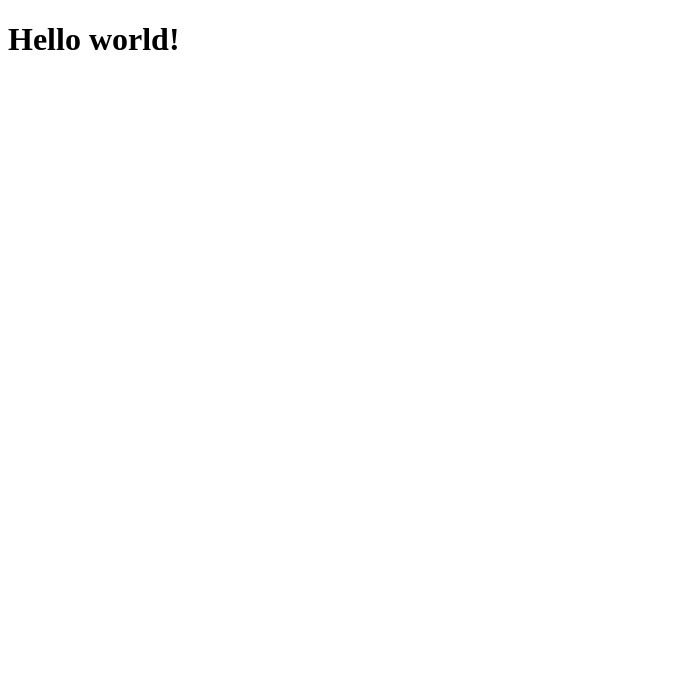
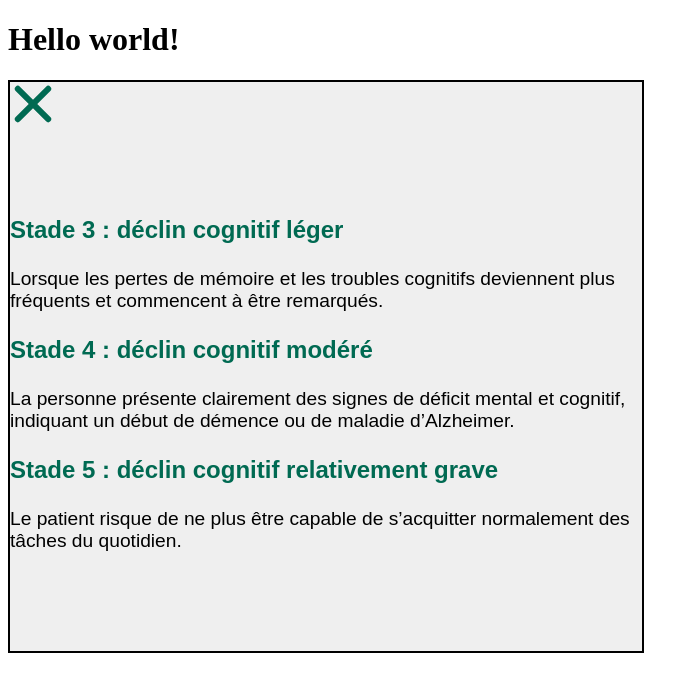
Before and after one commit to 2019-2020-ps6/2022-2023-ps6-les-memorysateurs, an Angular app in the folder front-end/: page /info-stade in a window 1280 px wide. Before the commit this address led to /. Shown: the top 692 px of the page, without its empty margins (0-699 px from the left). Built offline with nearby package versions, Linux system fonts and the light colour scheme.

Commit message:
feat : recupération des données du formulaire + affichage des infos liées aux stades Ref #13

```diff
--- a/front-end/src/app/app-routing.module.ts
+++ b/front-end/src/app/app-routing.module.ts
@@ -5,12 +5,14 @@ import { CreerMemoryComponent } from './creer-memory/creer-memory.component';
 import { FooterCreerThemeComponent } from './footer-creer-theme/footer-creer-theme.component';
 import {ListeThemeComponent} from "./liste-theme/liste-theme.component";
 import {CreerPatientComponent} from "./creer-patient/creer-patient.component";
+import {InfoStadeComponent} from "./info-stade/info-stade.component";
 
 const routes: Routes = [ {path: 'creer-theme', component: CreerThemeComponent},
   {path: 'creer-memory', component: CreerMemoryComponent},
   {path: 'liste-theme', component: ListeThemeComponent},
   {path: 'footer-creer-theme', component: FooterCreerThemeComponent},
-  {path: 'creer-patient', component: CreerPatientComponent}
+  {path: 'creer-patient', component: CreerPatientComponent},
+  {path: 'info-stade', component: InfoStadeComponent}
   ];
 
 @NgModule({
--- a/front-end/src/app/app.module.ts
+++ b/front-end/src/app/app.module.ts
@@ -11,6 +11,7 @@ import { ListeThemeComponent } from './liste-theme/liste-theme.component';
 import { ThemeComponent } from './theme/theme.component';
 import {FormsModule, ReactiveFormsModule} from "@angular/forms";
 import { CreerPatientComponent } from './creer-patient/creer-patient.component';
+import { InfoStadeComponent } from './info-stade/info-stade.component';
 
 
 @NgModule({
@@ -21,7 +22,8 @@ import { CreerPatientComponent } from './creer-patient/creer-patient.component';
     FooterCreerThemeComponent,
     ListeThemeComponent,
     ThemeComponent,
-    CreerPatientComponent
+    CreerPatientComponent,
+    InfoStadeComponent
   ],
   imports: [
     BrowserModule,
--- a/front-end/src/app/creer-patient/creer-patient.component.html
+++ b/front-end/src/app/creer-patient/creer-patient.component.html
@@ -2,32 +2,40 @@
   <div></div>
   <div id="container-donnee-patient">
     <p id="text-nouveau-profil">NOUVEAU PROFIL</p>
+    <form id="form-nom-prenom" [formGroup]="patientForm">
     <p class="donnee-patient">Nom :</p>
-    <input class="input-identite" type="text"/>
+    <input class="input-identite" type="text" [formControlName]="'nom'"/>
     <p class="donnee-patient">Prénom :</p>
-    <input class="input-identite" type="text"/>
+    <input class="input-identite" type="text"[formControlName]="'prenom'"/>
+    </form>
     <div style="display: flex; align-content: flex-end; width: 100%">
     <p class="donnee-patient">Stade de la maladie :</p>
-      <button id="info-stade">i</button>
+      <button id="info-stade" (click)="changeInfoBooleen()">i</button>
     </div>
-    <div id="container-radio-button">
-      <input type="radio" id="radio1" name="radio-group"  checked>
-      <label for="radio1">Stade 3</label>
+    <form id="container-radio-button" [formGroup]="patientForm">
+      <input type="radio" id="radio1" name="radio-group"  checked (click)="setStade()">
+      <label for="radio1" >Stade 3</label>
       <div></div>
-      <input type="radio" id="radio2" name="radio-group">
-      <label for="radio2">Stade 4</label>
+      <input type="radio" id="radio2" name="radio-group"  (click)="setStade()">
+      <label for="radio2"  >Stade 4</label>
       <div></div>
-      <input type="radio" id="radio3" name="radio-group">
-      <label for="radio3">Stade 5</label>
-    </div>
+      <input type="radio" id="radio3" name="radio-group" (click)="setStade()" >
+      <label for="radio3"  >Stade 5</label>
+    </form>
   </div>
 
-  <div id="container-photo-patient">
+  <form id="container-photo-patient" [formGroup]="patientForm">
     <div style="height: 18%"></div>
-    <div id="photo"><img src="assets/images/image014.png"/></div>
+    <div id="photo">
+      <img  id="affichage-photo"/>
+    </div>
 
-    <button id="charger-une-photo">Charger une photo</button>
-    <button id="creer-profil">CREER LE PROFIL</button>
-  </div>
+    <label class="bouton-vert" id="charger-une-photo" for="photo-button">Charger une photo</label>
+    <div style="height: 10%"></div>
+    <label class="bouton-vert"  id="creer-profil" (click)="creerProfilPatient()">CREER LE PROFIL</label>
+    <input id="photo-button"type="file" (change)="afficherPhoto()" [formControlName]="'photo'"/>
+  </form>
   <div></div>
 </div>
+<button id="retour-creer-patient" class="bouton-vert" (click)="retour()">RETOUR</button>
+<app-info-stade *ngIf="info" (close)="changeInfoBooleen()"></app-info-stade>
--- a/front-end/src/app/creer-patient/creer-patient.component.scss
+++ b/front-end/src/app/creer-patient/creer-patient.component.scss
@@ -10,6 +10,7 @@
   transform: translate(-50%, -50%);
   background: #EFEFEF;
   border-radius: 30px;
+  font-family: sans-serif;
 }
 #container-donnee-patient{
   display: flex;
@@ -29,6 +30,10 @@
   color: #006A52;
   font-weight: bold;
 }
+#form-nom-prenom{
+  height: 50%;
+  width: 100%;
+}
 .donnee-patient{
   align-self: baseline;
   font-size: 150%;
@@ -39,7 +44,7 @@
   position: relative;
   align-self: baseline;
   width: 90%;
-  height: 11%;
+  height: 20%;
   border-radius: 12px;
   border: #FFFFFF;
   font-size: 150%;
@@ -61,14 +66,11 @@
   position: relative;
   right: 6%;
   display: grid;
-  grid-template-columns: repeat(2,1.1fr) 2fr repeat(2,1.1fr) 2fr repeat(2,1.1fr);
+  grid-template-columns: repeat(2,1.3fr) 1.5fr repeat(2,1.3fr) 1.5fr repeat(2,1.3fr);
   font-size: 130%;
   font-weight: bold;
 }
-input[type="radio"]{
 
-
-}
 #photo{
   display: flex;
   width: 90%;
@@ -83,3 +85,48 @@ img{
   height: 70%;
   width: 70%;
 }
+.bouton-vert{
+  background: #006A52;
+  color: #FFFFFF;
+  font-weight: bold;
+  border-radius: 15px;
+  text-align: center;
+
+
+}
+#charger-une-photo{
+  width: 80%;
+  height: 5%;
+  font-size: 120%;
+  line-height: 150%;
+}
+#photo-button{
+  position: relative;
+  top : -18%;
+  left: 2%;
+  opacity: 0;
+}
+#creer-profil{
+  height: 12%;
+  width: 90%;
+  font-size: 180%;
+  line-height: 260%;
+}
+#retour-creer-patient{
+  position: absolute;
+  bottom: 0%;
+  margin-bottom: 1.5%;
+  background: #006A52;
+  font-size: 32px;
+  font-weight: bold;
+  color: #FFFFFF;
+  width: 21%;
+  height: 80px;
+  border-radius: 20px;
+  border: #006A52;
+}
+app-info-stade{
+  position: absolute;
+  right: -47%;
+  top :13.5%;
+}
--- a/front-end/src/app/creer-patient/creer-patient.component.ts
+++ b/front-end/src/app/creer-patient/creer-patient.component.ts
@@ -1,4 +1,5 @@
-import { Component } from '@angular/core';
+import { Component, OnInit } from '@angular/core';
+import {FormBuilder, FormGroup} from "@angular/forms";
 
 @Component({
   selector: 'app-creer-patient',
@@ -6,5 +7,52 @@ import { Component } from '@angular/core';
   styleUrls: ['./creer-patient.component.scss']
 })
 export class CreerPatientComponent {
+  public patientForm : FormGroup;
+  public info = false;
+  constructor(public formBuilder: FormBuilder) {
+    this.patientForm = this.formBuilder.group({
+      nom : [''],
+      prenom : [''],
+      stade : [3],
+      photo : ['']
+    });
+  }
+  ngOnInit(): void {}
+
+
+
+afficherPhoto(){
+    const input = document.getElementById("photo-button") as HTMLInputElement;
+    const file = input.files?.[0];
+    const stockImage = document.getElementById("affichage-photo") as HTMLImageElement;
+    const reader = new FileReader();
+    reader.onload = () => {
+      stockImage.src = reader.result as string;
+    }
+    reader.readAsDataURL(file as Blob);
+
+
+  }
+  setStade(){
+    const stade3 = document.getElementById("radio1") as HTMLInputElement;
+    const stade4 = document.getElementById("radio2") as HTMLInputElement;
+    const stade5 = document.getElementById("radio3") as HTMLInputElement;
+    if(stade3.checked)
+      this.patientForm.value.stade = 3;
+    else if(stade4.checked)
+      this.patientForm.value.stade = 4;
+    else if(stade5.checked)
+      this.patientForm.value.stade = 5;
+  }
+
+retour(){
+    console.log(this.patientForm.value);
+}
+creerProfilPatient(){
+    console.log(this.patientForm.value);
+  }
+  changeInfoBooleen(){
+    this.info = !this.info;
+  }
 
 }
--- a/front-end/src/app/creer-theme/creer-theme.component.scss
+++ b/front-end/src/app/creer-theme/creer-theme.component.scss
@@ -6,10 +6,12 @@
   background : #EFEFEF;
   margin-left: auto;
   margin-right: auto;
-  border-radius: 30px;
+
   padding-top: 2.5%;
   padding-bottom: 1%;
   justify-content: space-between;
+  font-family: sans-serif;
+  border-radius: 30px;
 }
 #Titre-Nouveau-theme{
   font-size: 200%;
--- a/front-end/src/app/footer-creer-theme/footer-creer-theme.component.scss
+++ b/front-end/src/app/footer-creer-theme/footer-creer-theme.component.scss
@@ -14,7 +14,7 @@
   font-weight: bold;
   color: #FFFFFF;
   width: 21%;
-  height: 100px;
+  height: 80px;
   border-radius: 20px;
   border: #006A52;
 }
@@ -24,7 +24,7 @@
   font-weight: bold;
   color: #FFFFFF;
   width: 21%;
-  height: 100px;
+  height: 80px;
   border-radius: 20px;
   border: #FCC938;
 }
--- /dev/null
+++ b/front-end/src/app/info-stade/info-stade.component.html
@@ -0,0 +1,13 @@
+<div id="pop-up">
+  <div class="croix" (click)="closeFNC()"></div>
+  <div style="height: 80px"></div>
+  <div id="container-texte">
+    <p class="titre-stade"id="titre-stade-3">Stade 3 : déclin cognitif léger</p>
+    <p class="description-stade"id="description-stade-3">Lorsque les pertes de mémoire et les troubles cognitifs deviennent plus fréquents et commencent à être remarqués.</p>
+    <p class="titre-stade"id="titre-stade-4">Stade 4 : déclin cognitif modéré</p>
+    <p class="description-stade"id="description-stade-4">La personne présente clairement des signes de déficit mental et cognitif, indiquant un début de démence ou de maladie d’Alzheimer.</p>
+    <p class="titre-stade"id="titre-stade-5">Stade 5 : déclin cognitif relativement grave</p>
+    <p class="description-stade"id="description-stade-5">Le patient risque de ne plus être capable de s’acquitter normalement des tâches du quotidien.</p>
+  </div>
+  <div style="height: 80px"></div>
+</div>
--- /dev/null
+++ b/front-end/src/app/info-stade/info-stade.component.scss
@@ -0,0 +1,49 @@
+#pop-up{
+  display: flex;
+  flex-direction: column;
+  background: #EFEFEF;
+  height: 100%;
+  width: 50%;
+  border: 2px solid black;
+  justify-content: space-between;
+}
+#container-texte{
+  font-family: sans-serif;
+  align-self: center;
+}
+.croix {
+  width: 30px;
+  height: 30px;
+  position: relative;
+}
+
+.croix:before, .croix:after {
+  content: "";
+  position: absolute;
+  top: 75%;
+  left: 75%;
+  height: 2px;
+  border: 2px solid #006A52;
+  border-radius: 12px;
+  background-color: #006A52;
+}
+
+.croix:before {
+  width: 150%;
+  transform: translate(-50%, -50%)rotate(45deg);
+}
+
+.croix:after {
+  width: 150%;
+  transform: translate(-50%, -50%) rotate(135deg);
+}
+.titre-stade{
+  font-weight: bold;
+  color: #006A52;
+  font-size: 150%;
+}
+
+.description-stade{
+  font-weight: normal;
+  font-size: 120%;
+}
--- /dev/null
+++ b/front-end/src/app/info-stade/info-stade.component.ts
@@ -0,0 +1,17 @@
+import {Component, EventEmitter, Output} from '@angular/core';
+
+@Component({
+  selector: 'app-info-stade',
+  templateUrl: './info-stade.component.html',
+  styleUrls: ['./info-stade.component.scss']
+})
+export class InfoStadeComponent {
+
+  @Output()
+  close : EventEmitter<boolean> = new EventEmitter<boolean>();
+
+
+  closeFNC(){
+    this.close.emit(true);
+  }
+}
```
Also changed, not shown: 1 other file (tests, documents, lock files or other folders).
